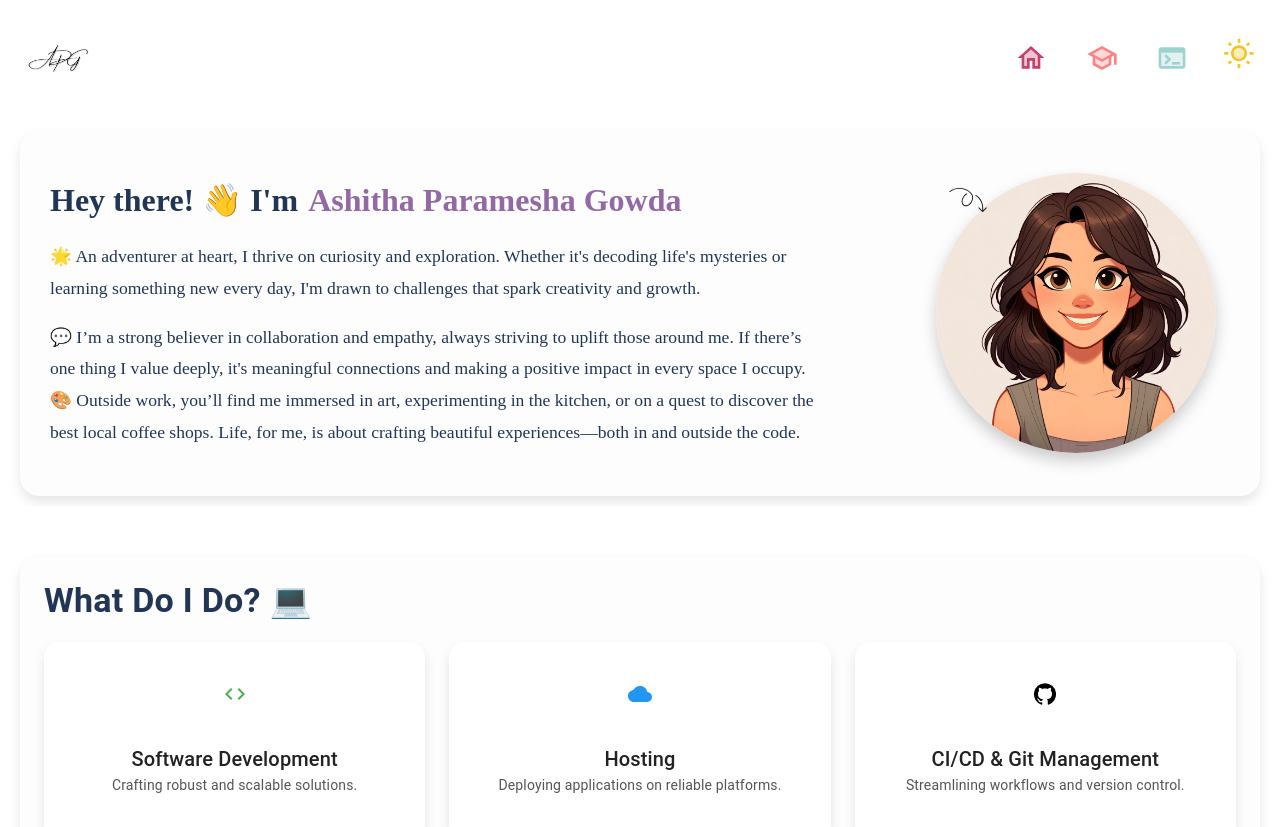
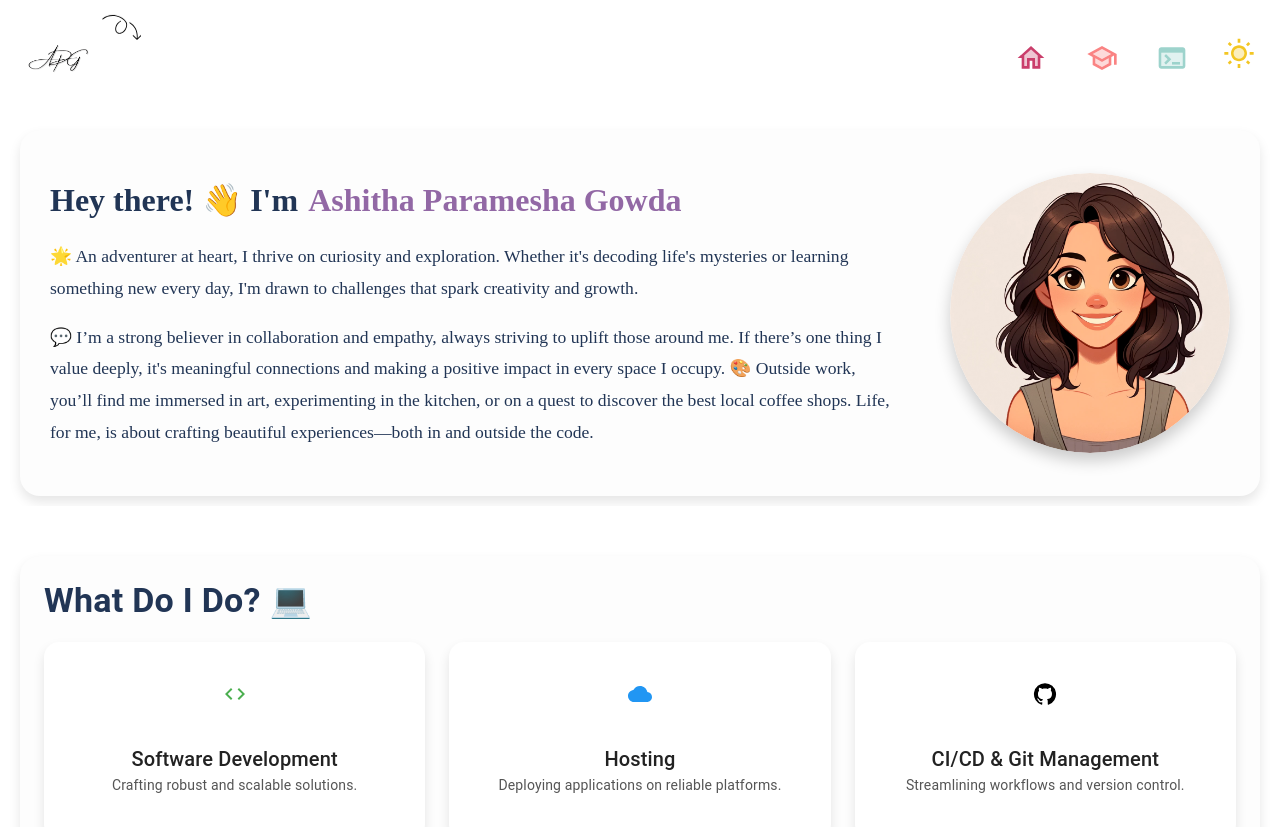
Before and after one commit to AshithaPGowda/portfolio, a Next.js app: page /home in a window 1280 px wide. Shown: the top 827 px of the page. Built offline with nearby package versions, Linux system fonts and the light colour scheme.

Commit message:
scale the image with respect to parent div

```diff
--- a/src/app/components/sectionPersonal/desktopView.js
+++ b/src/app/components/sectionPersonal/desktopView.js
@@ -100,10 +100,16 @@ const PersonalDesktop = ({ theme }) => {
             {/* Right: Photo */}
             <div
                 style={{
-                    flex: 1,
-                    textAlign: "center",
-                    minWidth: "250px",
-                    position: "relative", // Required for positioning overlay
+                    display: "flex", // Use flexbox for centering the image
+                    justifyContent: "center", // Center the image horizontally
+                    alignItems: "center", // Center the image vertically
+                    width: "280px", // Adjust the size as needed, or use percentage for responsiveness
+                    height: "280px",
+                    borderRadius: "50%",
+                    overflow: "hidden", // Prevents image overflow
+                    boxShadow: theme === "LIGHT" ? "0 8px 16px rgba(0, 0, 0, 0.2)" : "0 8px 16px rgba(0, 0, 0, 0.5)",
+                    transition: "box-shadow 0.3s ease",
+                    marginLeft: "2vw",
                 }}
             >
                 {/* Hover text */}
@@ -161,13 +167,15 @@ const PersonalDesktop = ({ theme }) => {
                 <div
                     style={{
                         position: "relative",
-                        width: "280px",
+                        display: "flex", // Use flexbox for centering the image
+                        justifyContent: "center", // Center the image horizontally
+                        alignItems: "center", // Center the image vertically
+                        width: "280px", // Adjust the size as needed, or use percentage for responsiveness
                         height: "280px",
                         borderRadius: "50%",
-                        overflow: "hidden",
+                        overflow: "hidden", // Prevents image overflow
                         boxShadow: theme === "LIGHT" ? "0 8px 16px rgba(0, 0, 0, 0.2)" : "0 8px 16px rgba(0, 0, 0, 0.5)",
                         transition: "box-shadow 0.3s ease",
-                        marginLeft: "7vw"
                     }}
                     onMouseEnter={() => {setIsHovered(true)
                         if(!hoveredOnce){
```
